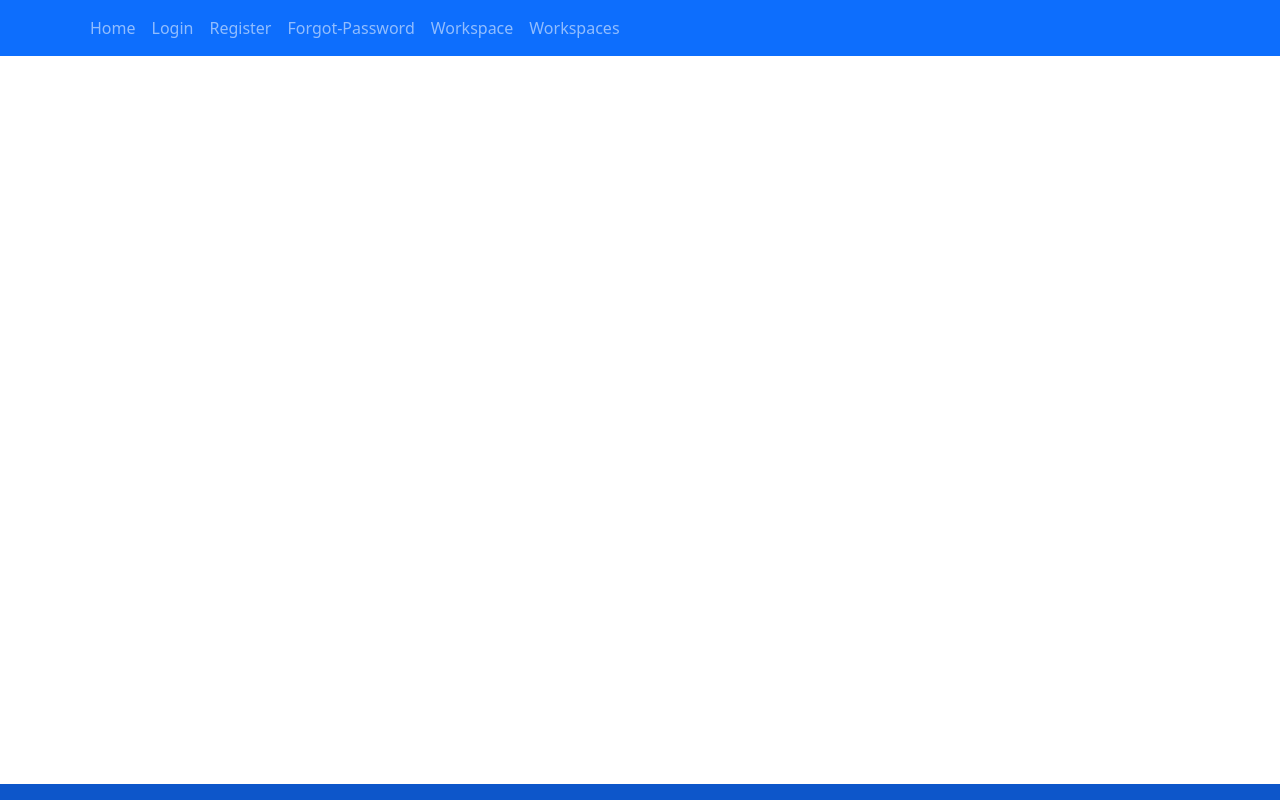
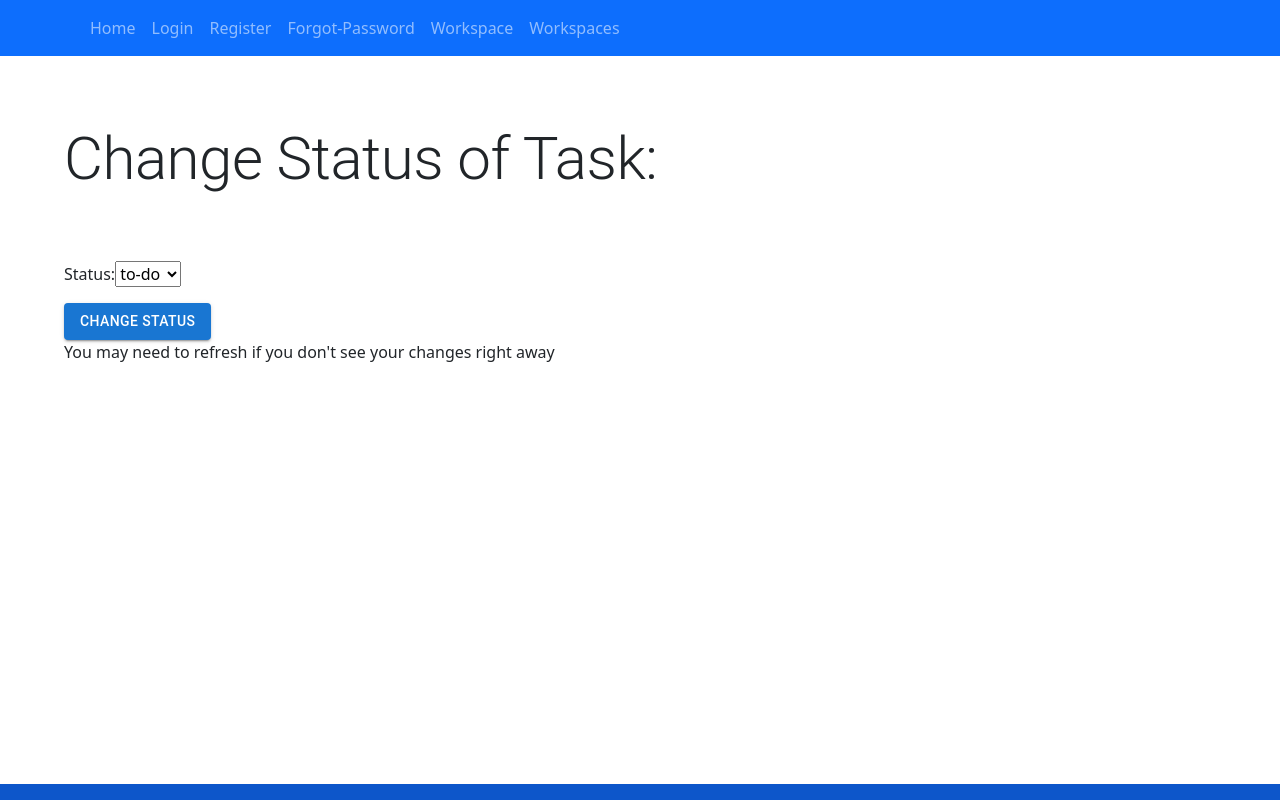
Before and after one commit to Bosen111/comp3130_project, a React (Create React App) app in the folder front-end/: page /Status in a window 1280 px wide. Built offline with nearby package versions, Linux system fonts and the light colour scheme; no server answers.

Commit message:
Change Status, Create Task, bug fixes

```diff
--- a/front-end/src/App.js
+++ b/front-end/src/App.js
@@ -13,6 +13,7 @@ import Workspace from "./components/Workspace";
 import Workspaces from "./pages/workspaces";
 import CreateTask from "./pages/CreateTask";
 import ViewTasks from "./pages/ViewTasks";
+import ChangeStatus from "./pages/Status";
 function App() {
   return (
       <React.Fragment>
@@ -50,6 +51,9 @@ function App() {
           <Route path='/viewTasks' exact>
             <ViewTasks/>
           </Route>
+          <Route path='/Status' exact>
+            <ChangeStatus/>
+          </Route>
         </Switch>
         </Container>
       </BrowserRouter>
--- a/front-end/src/components/CreateTaskForm.js
+++ b/front-end/src/components/CreateTaskForm.js
@@ -5,15 +5,13 @@ import Typography from "@mui/material/Typography";
 function CreateTaskForm(props) {
     const taskNameRef = useRef();
     const taskDateRef = useRef();
-    var taskStatusRef = document.getElementById("taskStatus");
 
     function createTask(e) {
         e.preventDefault();
+        var taskStatusRef = document.getElementById("taskStatus");
         const taskName = taskNameRef.current.value;
         const taskDate = taskDateRef.current.value;
         const taskStatus = taskStatusRef.value;
-
-        console.log(taskStatus);
 
         const task = {
             taskName: taskName,
@@ -21,8 +19,18 @@ function CreateTaskForm(props) {
             status: taskStatus
         };
 
-        props.createTask(task);
+        if(validateDate(taskDate))
+            props.createTask(task);
+        else{
+            alert("Invalid date field");
+        }
     };
+
+    // taken from https://stackoverflow.com/questions/15196451/regular-expression-to-validate-datetime-format-mm-dd-yyyy
+    function validateDate(taskDate) {
+        var date_regex = /^(0[1-9]|1[0-2])\/(0[1-9]|1\d|2\d|3[01])\/(19|20)\d{2}$/ ;
+        return date_regex.test(taskDate);
+    }
 
     return (
         <section style={{ marginTop: '32px' }}>
@@ -56,6 +64,7 @@ function CreateTaskForm(props) {
                     Create Task
                 </Button>
             </form>
+            < Typography variant="p" sx={{margin:"2ch 0"}}>You may need to refresh after creating your task if you don't see it right away</Typography>
         </section>
     );
 };
--- a/front-end/src/components/RegisterForm.js
+++ b/front-end/src/components/RegisterForm.js
@@ -31,7 +31,7 @@ function RegisterForm(props){
         <div className="show-content">
             <div className="login-wrapper">
                 <form onSubmit={submitHandler}>
-                <div className="input-item">
+                    <div className="input-item">
                         <p>Name: </p>
                         <input type="text" required placeholder='Name' ref={nameRef}/>
                     </div>
@@ -52,7 +52,8 @@ function RegisterForm(props){
                         <input type="text" required placeholder='Answer' ref={secAnswerRef}/>
                     </div>
 
-                    <Button variant="contained">Submit</Button>
+                    <Button type='submit' variant='contained' color='primary' sx={{ marginTop: '16px' }}>Submit</Button>
+                    <br/><br/>
                 </form>
             </div>
         </div>
--- /dev/null
+++ b/front-end/src/components/StatusForm.js
@@ -0,0 +1,55 @@
+import { Button, TextField } from '@mui/material';
+import React, { useState, useEffect, useRef } from 'react';
+import Typography from "@mui/material/Typography";
+
+const queryString = window.location.search;
+const urlParams = new URLSearchParams(queryString);
+const taskId = urlParams.get('taskId');
+
+function ChangeStatusForm(props) {
+    const [taskData, setTaskData] = useState();
+
+    function getTask(taskId) {
+        const url = `http://localhost:9001/task/getById/${taskId}`
+        fetch (url)
+            .then(response => response.json())
+            .then(task => {
+                setTaskData(task)
+            })
+            .catch(function(error) {
+                console.log(error);
+            })
+    }
+
+    getTask(taskId);
+
+
+    function changeStatus(e) {
+        e.preventDefault();
+        var taskStatusRef = document.getElementById("taskStatus");
+        const newStatus = taskStatusRef.value;
+
+        props.changeStatus(taskData, newStatus);
+    };
+
+    return (
+        <section style={{ marginTop: '32px' }}>
+            < Typography variant="h2" sx={{margin:"2ch 0"}}>Change Status of Task: {taskData? taskData.taskName : ''}</Typography>
+            <form onSubmit={changeStatus}>
+                <label htmlFor="taskStatus" >Status: </label>
+                <select name="taskStatus" id="taskStatus" defaultValue="to-do">
+                    <option value="to-do">to-do</option>
+                    <option value="doing">doing</option>
+                    <option value="done">done</option>
+                </select>
+                <br/>
+                <Button type='submit' variant='contained' color='primary' sx={{ marginTop: '16px' }}>
+                    Change Status
+                </Button>
+            </form>
+            < Typography variant="p" sx={{margin:"2ch 0"}}>You may need to refresh if you don't see your changes right away</Typography>
+        </section>
+    );
+};
+
+export default ChangeStatusForm;
--- a/front-end/src/pages/CreateTask.js
+++ b/front-end/src/pages/CreateTask.js
@@ -1,6 +1,10 @@
 import React from 'react';
 import { useHistory } from 'react-router-dom';
 import CreateTaskForm from '../components/CreateTaskForm';
+
+const queryString = window.location.search;
+const urlParams = new URLSearchParams(queryString);
+const boardId = urlParams.get('board');
 
 function CreateTask() {
 
@@ -13,7 +17,17 @@ function CreateTask() {
             headers: {
                 'Content-Type': 'application/json'
             }
-        }).then(() => history.replace('/boards'));
+        }).then(result => result.json())
+            .then(task => {
+                //after creating the task, assign it to the board
+                fetch('http://localhost:9001/board/assignTask/'+ boardId + "?taskId=" + task.id, {
+                    method: 'PUT',
+                    });
+                //history.replace('/viewTasks?board=' + boardId)
+            }).then(history.replace('/viewTasks?board=' + boardId))
+            .catch(function(error) {
+                console.log(error);
+            })
     }
 
     return (
--- a/front-end/src/pages/Register.js
+++ b/front-end/src/pages/Register.js
@@ -23,7 +23,7 @@ function Register(){
     }
 
     return(
-        <div>
+        <div className="tabs-content">
             <h1>Registration Page</h1>
             <RegisterForm registerUser={registerUserHandler}/>
             {isError? <p class="redText">User with this Email already exists</p> : '' }
--- /dev/null
+++ b/front-end/src/pages/Status.js
@@ -0,0 +1,37 @@
+import React from 'react';
+import { useHistory } from 'react-router-dom';
+import ChangeStatusForm from '../components/StatusForm';
+
+const queryString = window.location.search;
+const urlParams = new URLSearchParams(queryString);
+const boardId = urlParams.get('board');
+
+function ChangeStatus() {
+
+    const history = useHistory();
+
+    function changeStatusHandler(task, newStatus) {
+
+        fetch('http://localhost:9001/task/setStatus/' + task.id, {
+            method: 'POST',
+            body: newStatus,
+            headers: {
+                'Content-Type': 'application/json'
+            }
+        })
+        .then(result => result.json())
+        .then(task => {
+            console.log(task);
+            history.replace('/viewTasks?board=' + boardId)
+        })
+        .catch(function(error) {
+            console.log(error);
+        })
+    }
+
+    return (
+        <ChangeStatusForm changeStatus={changeStatusHandler} />
+    );
+};
+
+export default ChangeStatus;
--- a/front-end/src/pages/ViewTasks.js
+++ b/front-end/src/pages/ViewTasks.js
@@ -12,8 +12,9 @@ function ViewTasks() {
 
     const history = useHistory();
 
-
     const [tasksData, setTasksData] = useState([]);
+    const [boardData, setBoardData] = useState();
+    const [error, setError] = useState(false);
 
     function getAllTasks() {
         const url = `http://localhost:9001/board/getAllTasks/${boardId}`;
@@ -21,27 +22,57 @@ function ViewTasks() {
             .then(response => response.json())
             .then(tasks => {
                 setTasksData(tasks);
-                console.log(tasks);
-            });
+            })
+            .catch(function(error) {
+                console.log(error);
+                setError(true);
+            })
     };
 
+    async function getBoard(boardId) {
+        const url = `http://localhost:9001/board/getById/${boardId}`
+        fetch (url)
+            .then(response => response.json())
+            .then(board => {
+                setBoardData(board)
+            })
+            .catch(function(error) {
+                console.log(error);
+                setError(true);
+            })
+    }
+
+    function deleteTask(taskId) {
+        let url="http://localhost:9001/task/delete/" + taskId;
+        fetch(url, {
+            method: "delete"
+        })
+        .then(window.location.reload());
+    }
+
     useEffect(function () {
+        getBoard(boardId)
         getAllTasks();
     }, []);
 
-    function deletes(taskId){
-        console.log("delete");
-    }
+    let newTaskHref = "/CreateTask?board=" + boardId;
 
     return (
         <section style={{ marginTop: '32px' }}>
-            < Typography variant="h2" sx={{margin:"2ch 0"}}>View Tasks for board {boardId}</Typography>
+            < Typography variant="h2" sx={{margin:"2ch 0"}}>View Tasks for board: {boardData? boardData.name : boardId}</Typography>
+            {error?
+            <div><Typography variant="p" sx={{color:"red"}}>Error: Invalid BoardId in url</Typography><br/></div>:
+            <div>
+            <Button variant='contained' href={newTaskHref} sx={{ marginTop: '16px' }}>
+                New Task
+            </Button>
             <Grid container spacing={2}>
                 {tasksData.map((task) => {
+                    let statusHref = "/Status?taskId=" + task.id + "&board=" + boardId;
                     return (
                         <Grid item xs={12} sm={12} md={4} lg={4} key={task.id}>
                             <Card elevation={6}>
-                                <ClearIcon sx={{float:"right"}} onClick={()=>{deletes(task.id)}
+                                <ClearIcon sx={{float:"right"}} onClick={()=>{deleteTask(task.id)}
 
                                 }/>
                                 <CardContent>
@@ -60,7 +91,7 @@ function ViewTasks() {
                                     <Button variant='contained' sx={{ marginTop: '16px' }}>
                                         Assign
                                     </Button>
-                                    <Button variant='contained' sx={{ marginTop: '16px' }}>
+                                    <Button variant='contained' href={statusHref} sx={{ marginTop: '16px' }}>
                                         Change Status
                                     </Button>
                                 </CardContent>
@@ -69,6 +100,7 @@ function ViewTasks() {
                     );
                 })}
             </Grid>
+            </div>}
         </section>
     );
 };
```
Also changed, not shown: 2 other files (tests, documents, lock files or other folders).
